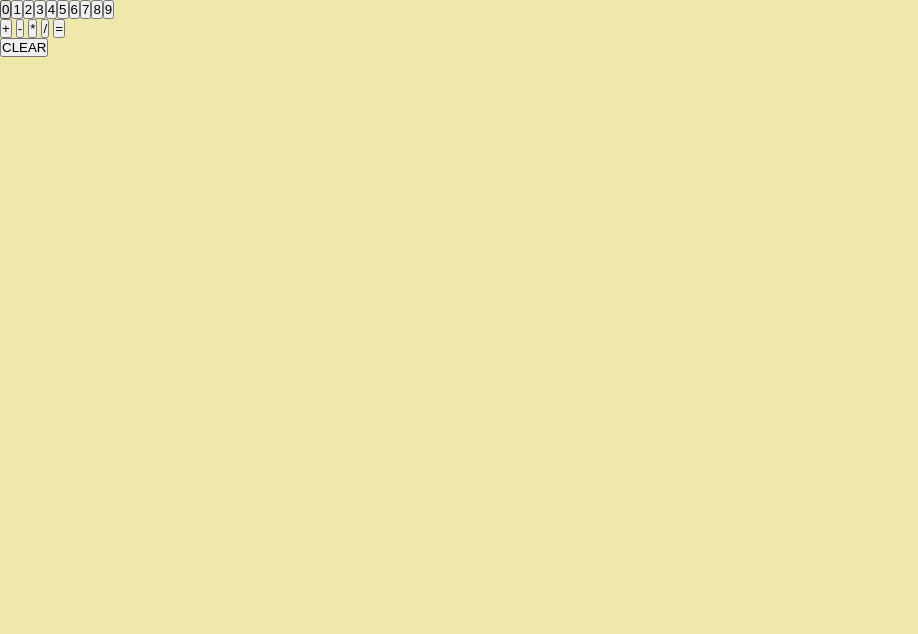
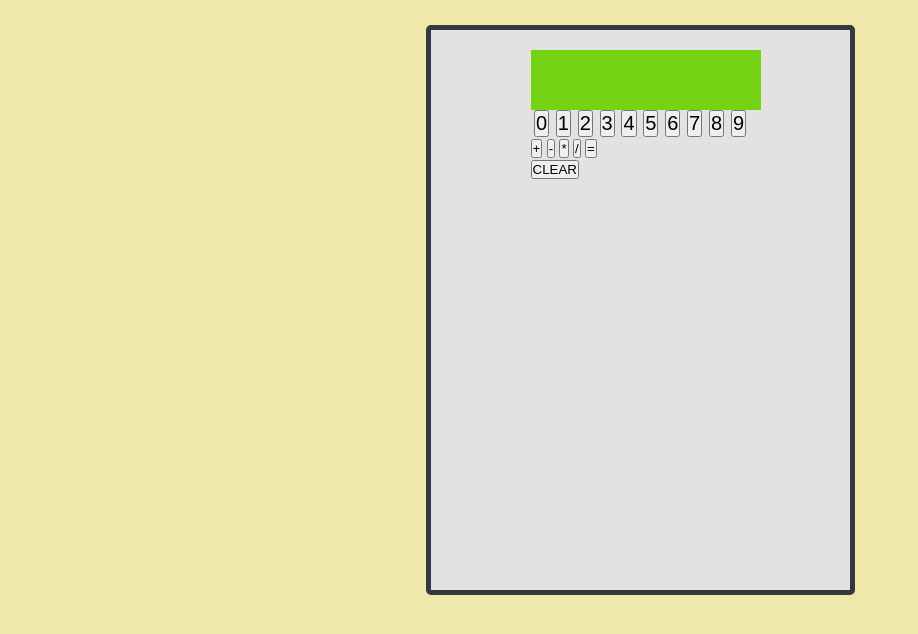
Before and after one commit to calebstem/Calculator, a plain HTML site: page index.html in a window 1280 px wide. Shown: the whole page, without its empty margins (0-918 px from the left). Drawn offline with Linux system fonts and the light colour scheme.

Commit message:
bare minimum css

```diff
--- a/index.html
+++ b/index.html
@@ -6,10 +6,15 @@
     <meta name="viewport" content="width=device-width, initial-scale=1.0">
     <title>Calculator</title>
     <link rel="stylesheet" href="style.css">
+    <link rel="preconnect" href="https://fonts.googleapis.com">
+    <link rel="preconnect" href="https://fonts.gstatic.com" crossorigin>
+    <link href="https://fonts.googleapis.com/css2?family=Orbitron&display=swap" rel="stylesheet">
 </head>
 <body>
+<div class='largeCont'>
     <div class='results' id='result'></div>
-    <div class='numButt' id='buttCont'></div>
+    <div class='numButt' id='buttCont'>
+    </div>
     <div class='oprtButt' id='oprtButtCont'>
         <button id="plus" class="oprtButt">+</button>
         <button id="minus" class="oprtButt">-</button>
@@ -20,6 +25,7 @@
     <div class='funcButt' id='funcButtCont'>
         <button id="clear" class="funcButt">CLEAR</button>
     </div>
+</div>
     <script src='script.js'></script>
 </body>
 </html>
--- a/script.js
+++ b/script.js
@@ -99,11 +99,6 @@ document.getElementById('divide').addEventListener('click', function(){inputOper
 document.getElementById('equals').addEventListener('click', function(){equals(operatorInput, firstNum, secondNum)});
 document.getElementById('clear').addEventListener('click', function(){clear()});
 
-
-
-
-
-
 const toAdd = document.createDocumentFragment()
 for (let i = 0; i<=9; i++){
     const newButt = document.createElement('BUTTON');
--- a/style.css
+++ b/style.css
@@ -5,4 +5,32 @@
 
 body{
     background-color: palegoldenrod;
+    font-family: 'Orbitron', sans-serif;
 }
+
+.largeCont{
+    width: 219px;
+    height: 360px;
+    padding: 100px;
+    margin: 0 auto;
+    margin-top: 25px;
+    background-color:#e2e2e0;
+    border: 5px solid #353741;
+    border-radius: 5px;
+}
+
+.results{
+    padding: 15px;
+    margin-top: -80px;
+    height: 30px;
+    width: 200px;
+    background-color: #74d314;
+    font-size: 30px;
+    font-family: 'Orbitron', sans-serif;
+}
+
+.numButt{
+    font-size: 20px;
+    display: flex;
+    justify-content: space-around;
+}
```
